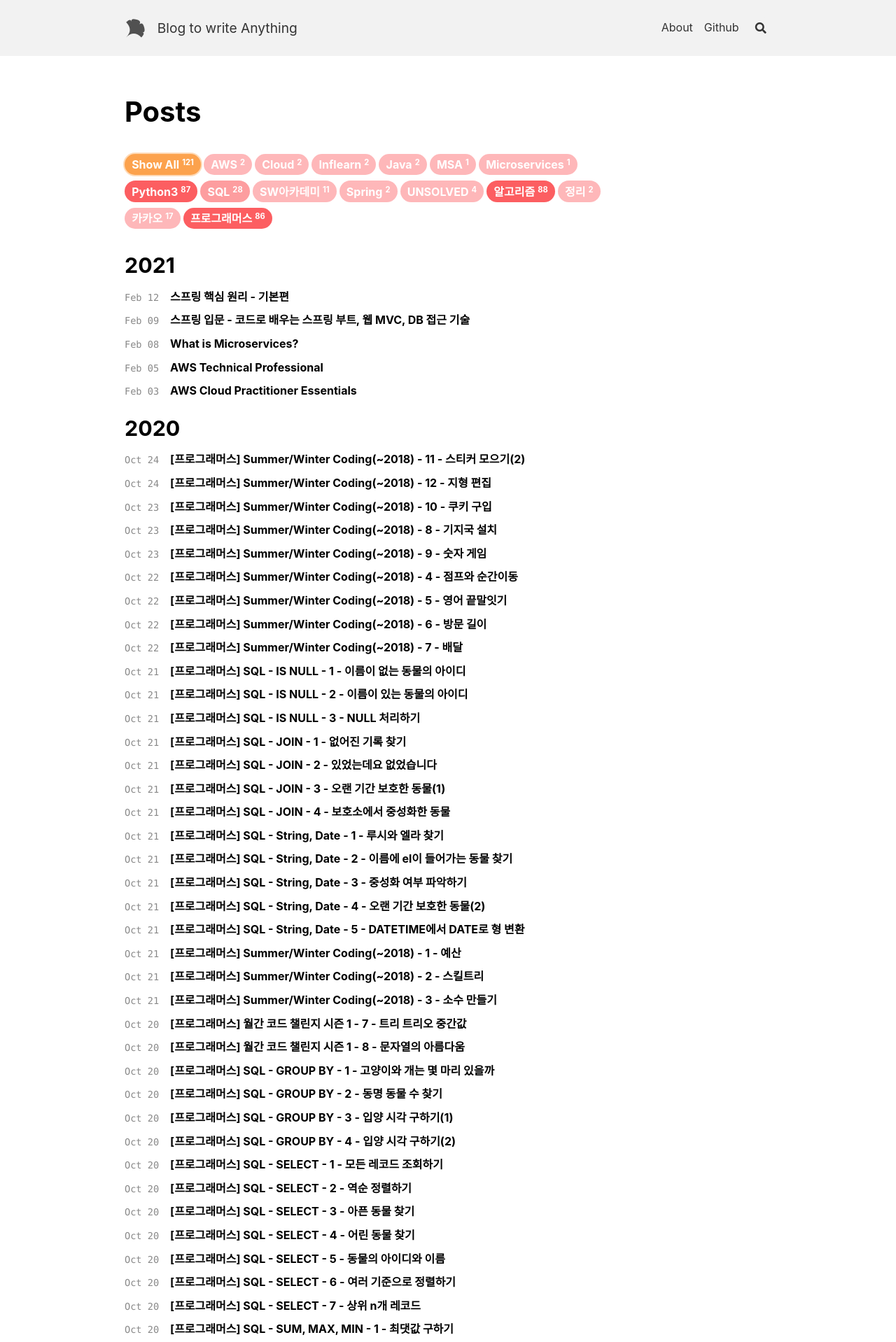
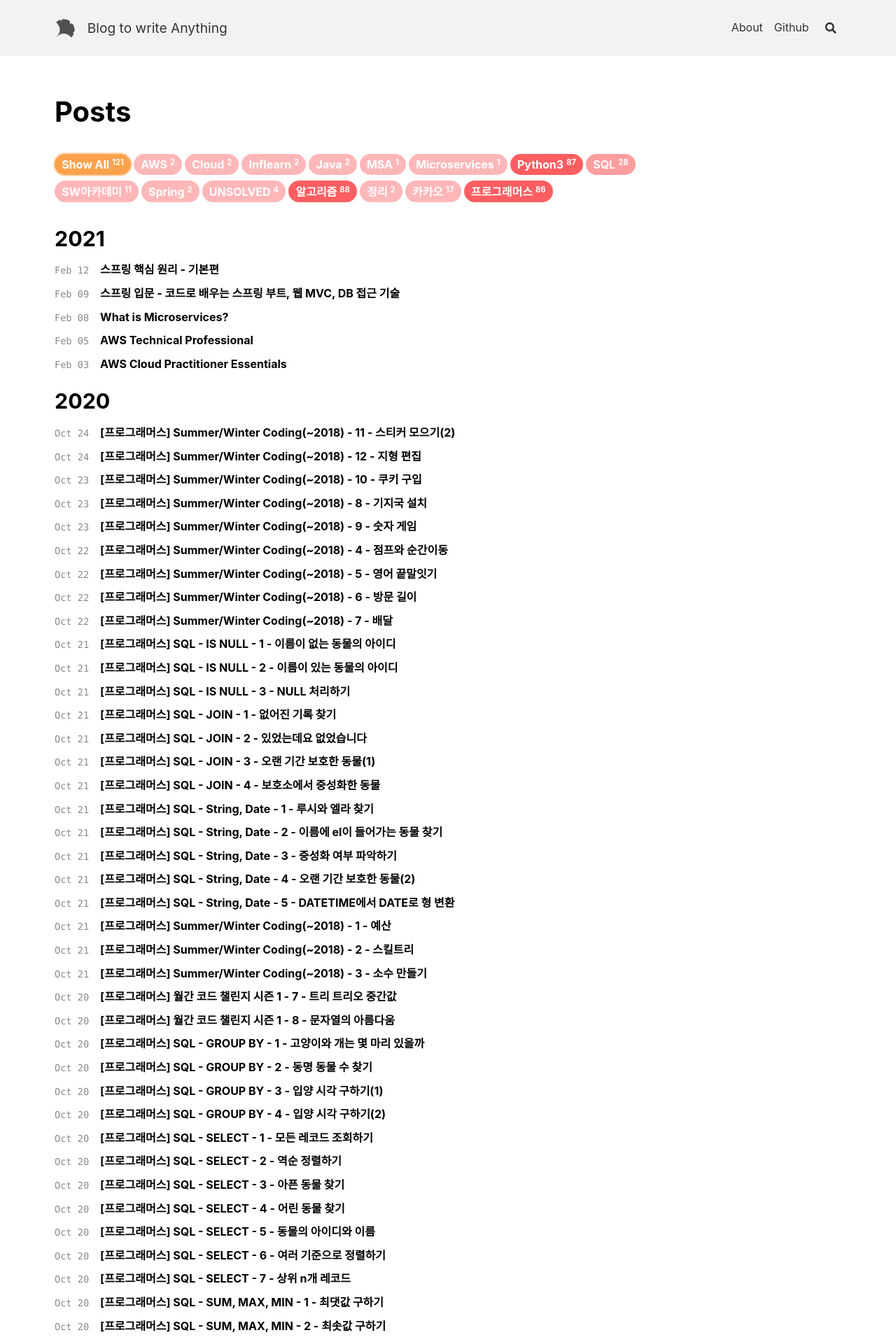
Before and after one commit to junyoung1992/junyoung1992.github.io, a Jekyll site: the page built from posts.html, in a window 1280 px wide. Shown: the top 1918 px of the page at 70% size. Built offline with Jekyll 4.4.1, drawn with Linux system fonts in a browser that asks for light colours; nearby versions of some CDN libraries.

```diff
--- a/_sass/common/_variables.scss
+++ b/_sass/common/_variables.scss
@@ -81,7 +81,7 @@
 $layout: (
   header-height:          5rem,
   header-height-sm:       3rem,
-  content-max-width:      800px,
+  content-max-width:      1000px,
   sidebar-width:          250px,
   sidebar-header-height:  3rem,
   aside-width:            220px
```
